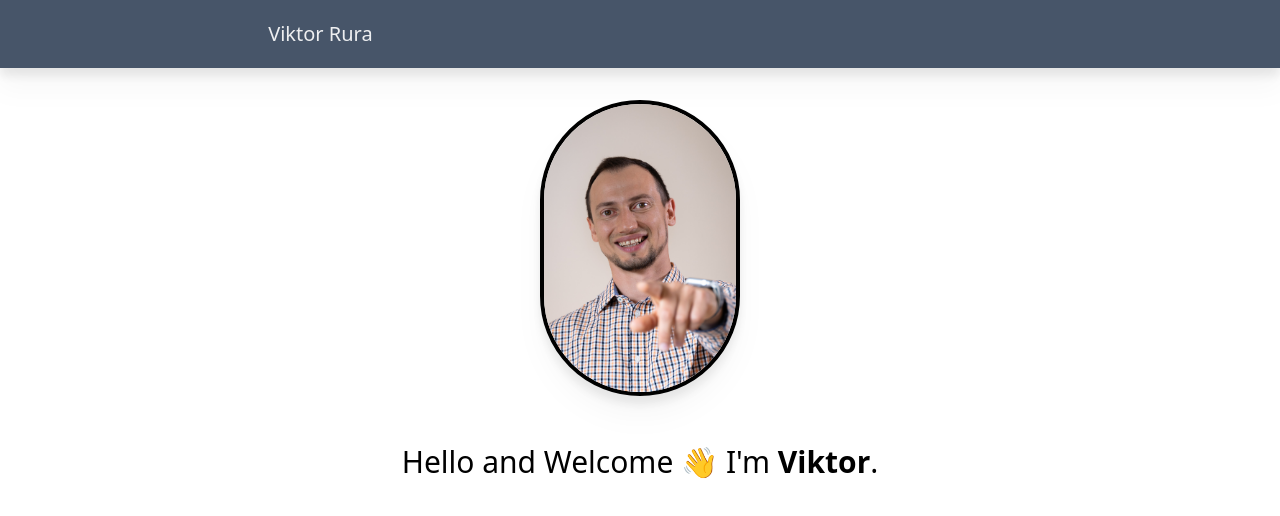
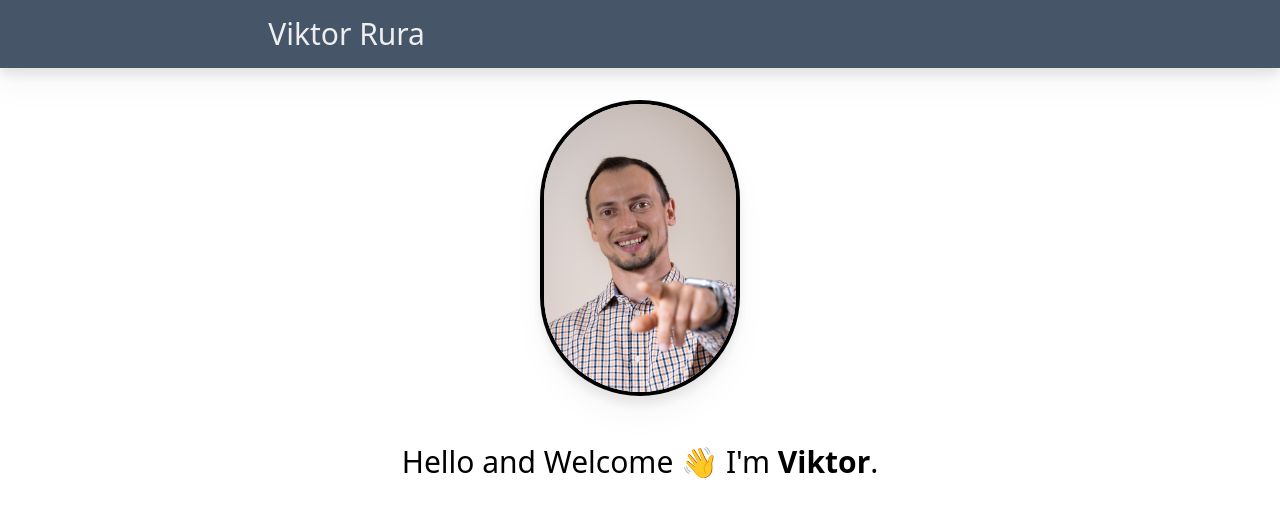
Before and after one commit to viktor-codes/next_practice, a Next.js app: page / in a window 1280 px wide. Shown: the top 516 px of the page. Built offline with nearby package versions, Linux system fonts and the light colour scheme.

Commit message:
Add h1 to center

```diff
--- a/app/components/Navbar.tsx
+++ b/app/components/Navbar.tsx
@@ -4,10 +4,16 @@
   return (
       <nav className="bg-slate-600 p-4 sticky top-0 drop-shadow-xl z-10">
           <div className="prose prose-xl mx-auto flex justify-between flex-col sm:flex-row">
-            <Link href="/" className="text-white/90 no-underline hover:text-white">
+              <h1 className="text-3xl font-bold text-white grid place-content-center mb-2 md:mb-0">
+                  <Link
+                      href="/"
+                      className="text-white/90 no-underline hover:text-white"
+                  >
                       Viktor Rura
                   </Link>
+              </h1>
+
           </div>
       </nav>
-  )
+  );
 }
```
Lines whose indentation alone changed are shown as unchanged.
